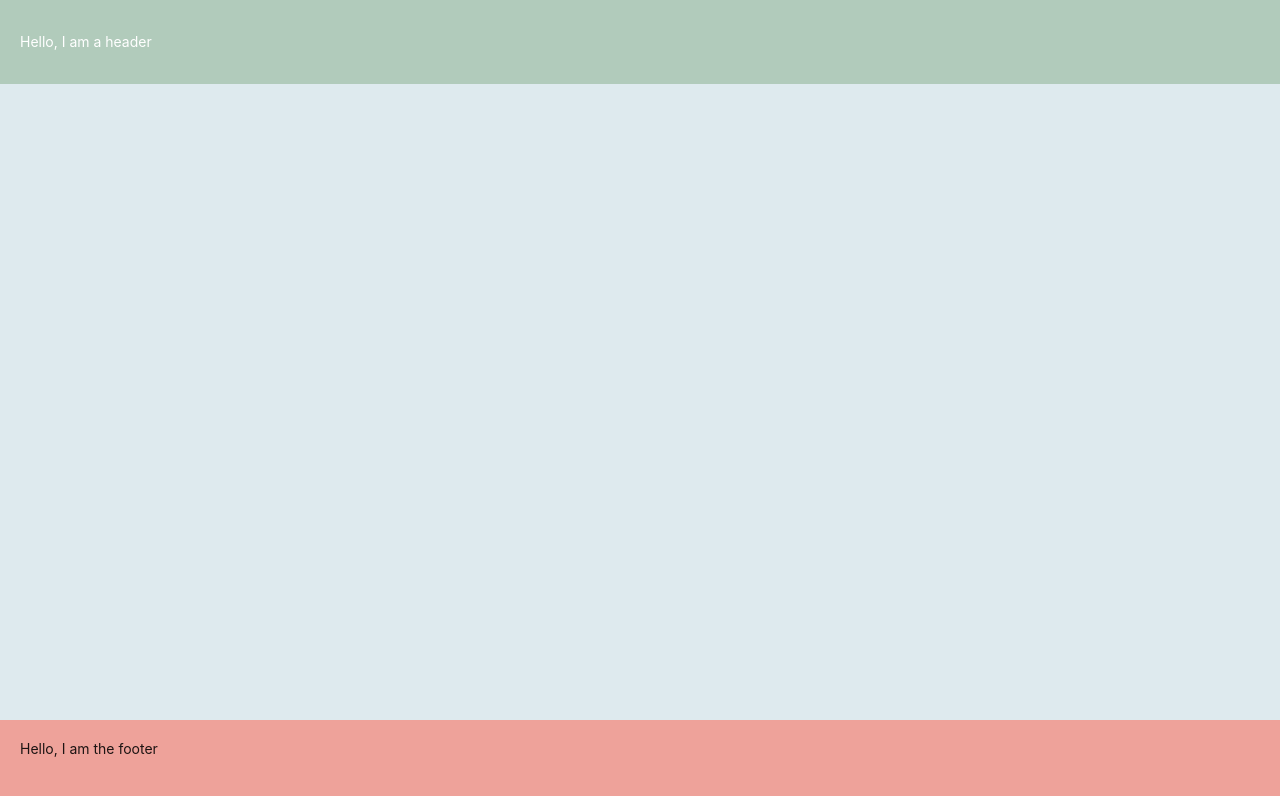
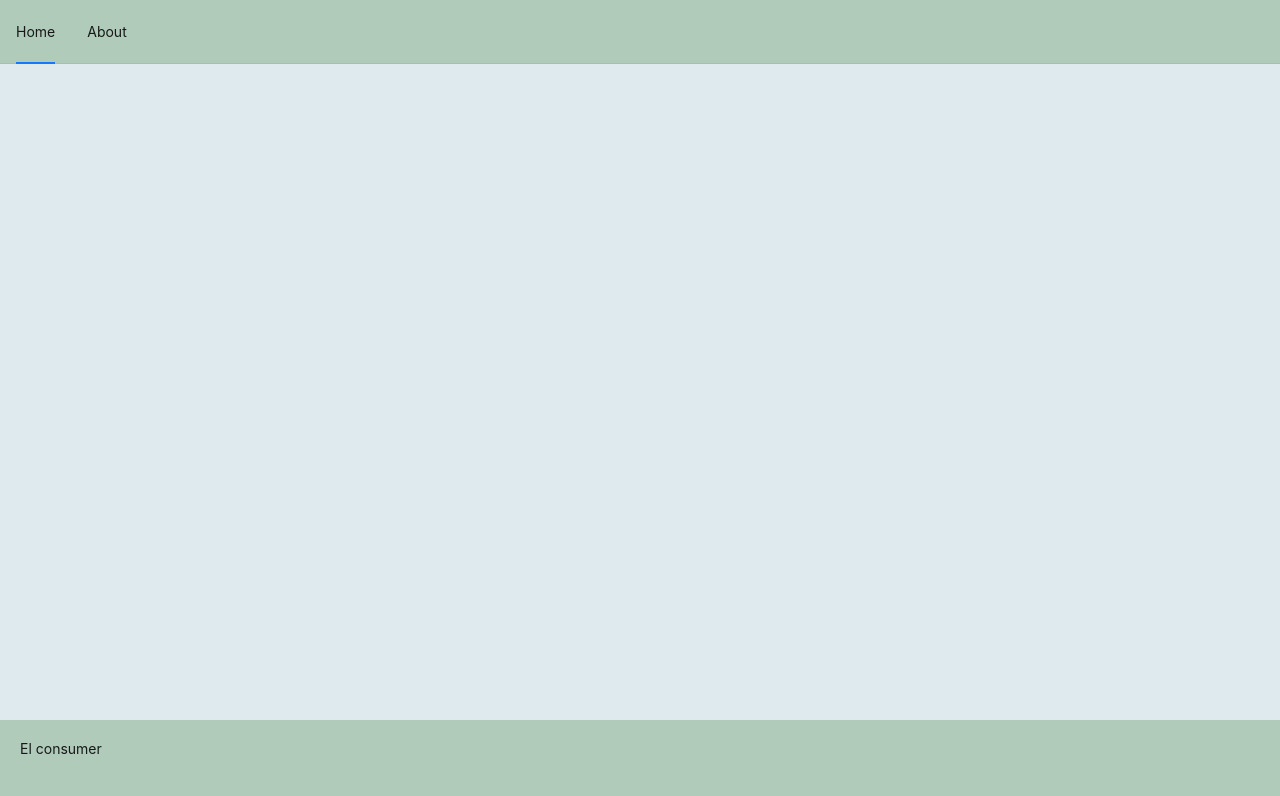
Before and after one commit to radoales/el-consumer, a Next.js app: page / in a window 1280 px wide. Shown: the top 796 px of the page. Built offline with nearby package versions, Linux system fonts and the light colour scheme.

Commit message:
add navbar

```diff
--- a/components/layout/Footer.tsx
+++ b/components/layout/Footer.tsx
@@ -1,7 +1,7 @@
 import styles from "../../styles/layout/footer.module.scss"
 
 const Footer = () => {
-  return <div className={styles.footer}>Hello, I am the footer</div>
+  return <div className={styles.footer}>El consumer</div>
 }
 
 export default Footer
--- a/components/layout/Header.tsx
+++ b/components/layout/Header.tsx
@@ -1,7 +1,12 @@
 import styles from "../../styles/layout/header.module.scss"
+import Navbar from "./Navbar"
 
 const Header = () => {
-  return <div className={styles.header}>Hello, I am a header</div>
+  return (
+    <div className={styles.header}>
+      <Navbar />
+    </div>
+  )
 }
 
 export default Header
--- /dev/null
+++ b/components/layout/Navbar.tsx
@@ -0,0 +1,44 @@
+import { Menu } from "antd"
+import { useRouter } from "next/router"
+import { useEffect, useState } from "react"
+
+const Navbar = () => {
+  const router = useRouter()
+  const { pathname } = router
+  const [selectedRoute, setSelectedRoute] = useState<string>("")
+
+  useEffect(() => {
+    const route = pathname.split("/")
+    setSelectedRoute(route.length > 0 ? route[1] : "")
+  }, [pathname])
+
+  const handleRedirect = (key: string) => {
+    router.push({
+      pathname: key
+    })
+  }
+
+  const routes = [
+    {
+      key: "home",
+      label: `Home`
+    },
+    {
+      key: "about",
+      label: `About`
+    }
+  ]
+  return (
+    <div>
+      <Menu
+        mode='horizontal'
+        defaultSelectedKeys={["home"]}
+        items={routes}
+        selectedKeys={[selectedRoute]}
+        onClick={(item) => handleRedirect(item.key)}
+      />
+    </div>
+  )
+}
+
+export default Navbar
--- a/styles/layout/footer.module.scss
+++ b/styles/layout/footer.module.scss
@@ -1,7 +1,7 @@
 @use "./../variables/" as *;
 
 .footer {
-  background-color: $color-orange;
+  background-color: $color-green;
   height: 10vh;
   padding: 20px;
 }
--- a/styles/layout/header.module.scss
+++ b/styles/layout/header.module.scss
@@ -1,7 +1,8 @@
 @use "./../variables/" as *;
 
 .header {
-  background-color: $color-green;
   color: $color-white;
-  padding: 10px 20px;
+  :global(.ant-menu) {
+    background-color: $color-green;
+  }
 }
```
